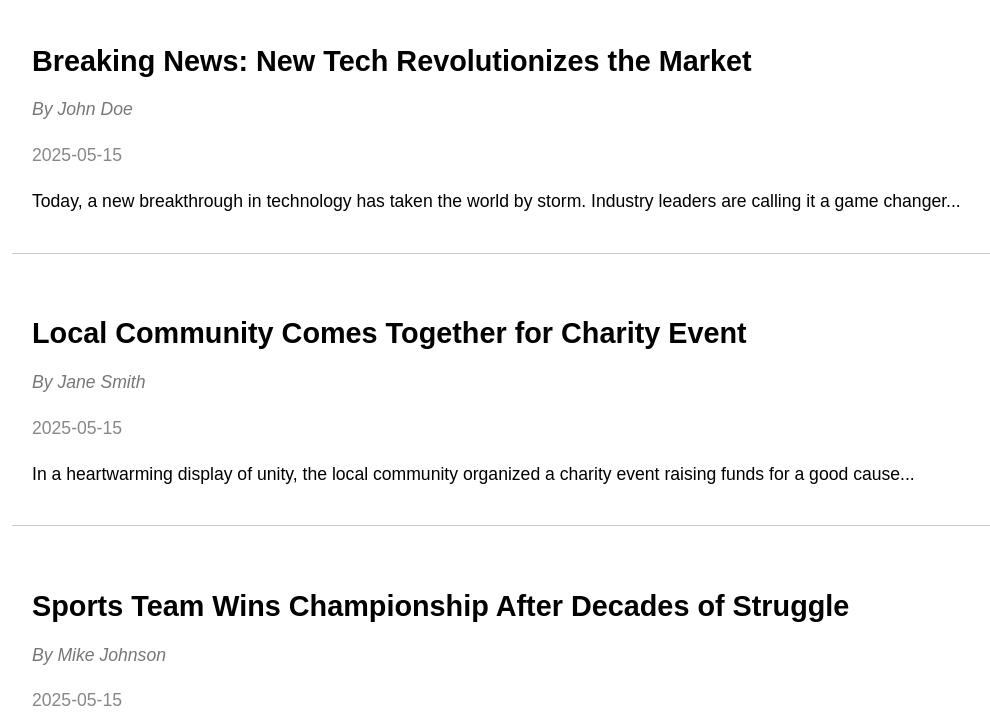
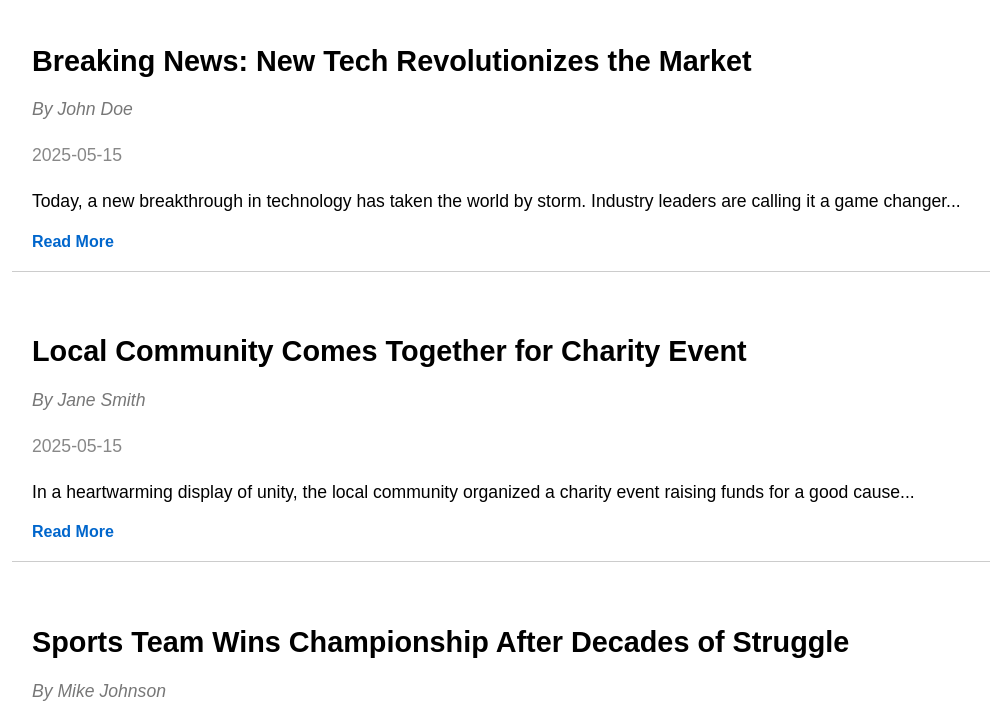
Before and after one commit to Ankit230999/News, a plain HTML site: page index.html in a window 1280 px wide. Shown: the part 79-798 px from the top of the page, without its empty margins (8-998 px from the left). Drawn offline with Linux system fonts and the light colour scheme.

Commit message:
Update index.html

```diff
--- a/index.html
+++ b/index.html
@@ -32,6 +32,11 @@
             font-size: 1.1em;
             line-height: 1.6;
         }
+        .read-more {
+            font-weight: bold;
+            color: #0066cc;
+            text-decoration: none;
+        }
     </style>
 </head>
 <body>
@@ -62,6 +67,7 @@
                             <p class="author">By ${article.author}</p>
                             <p class="date">${article.date}</p>
                             <p>${article.content}</p>
+                            <a href="${article.link}" class="read-more">Read More</a>
                         `;
                         articlesContainer.appendChild(articleElement);
                     });
```
